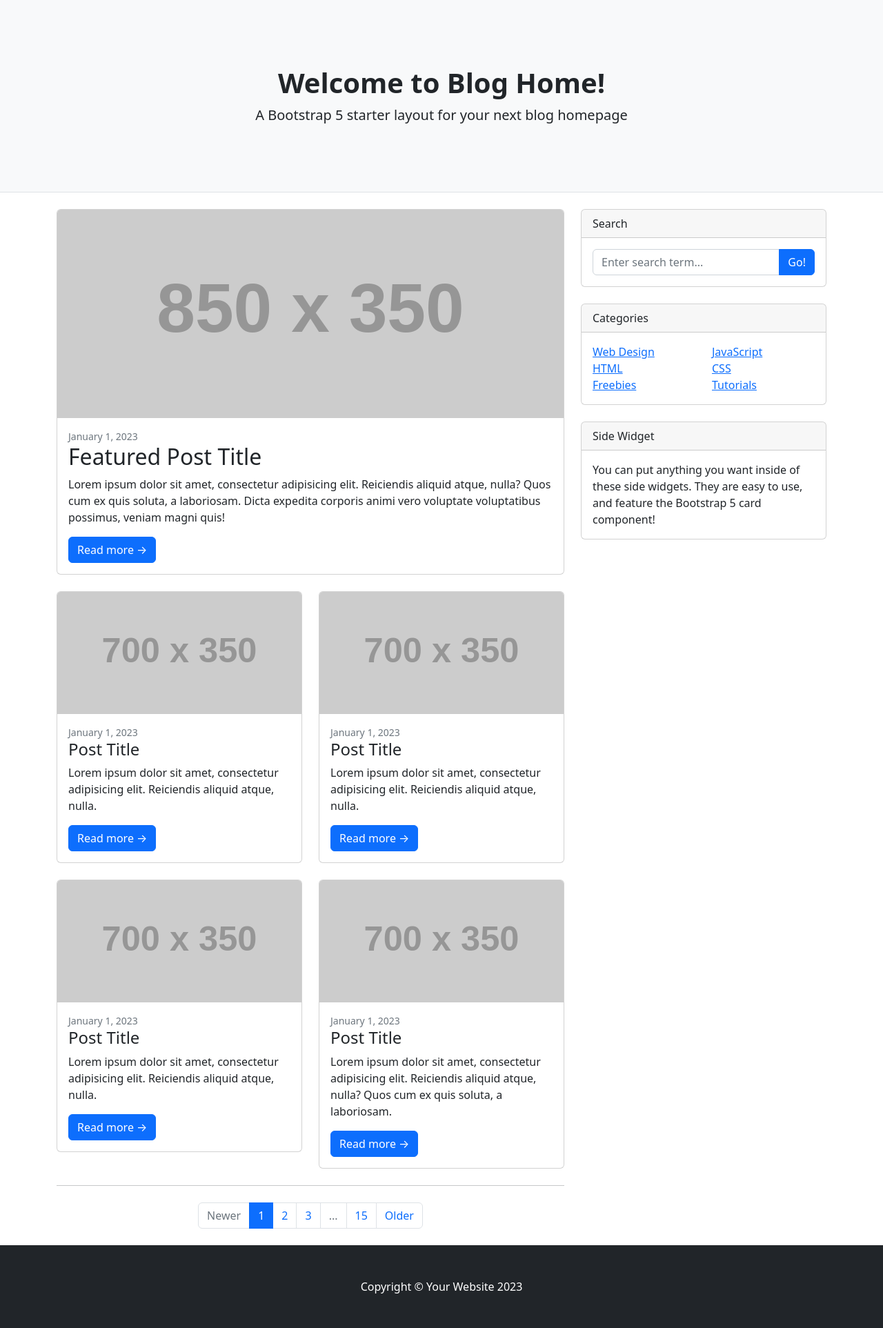
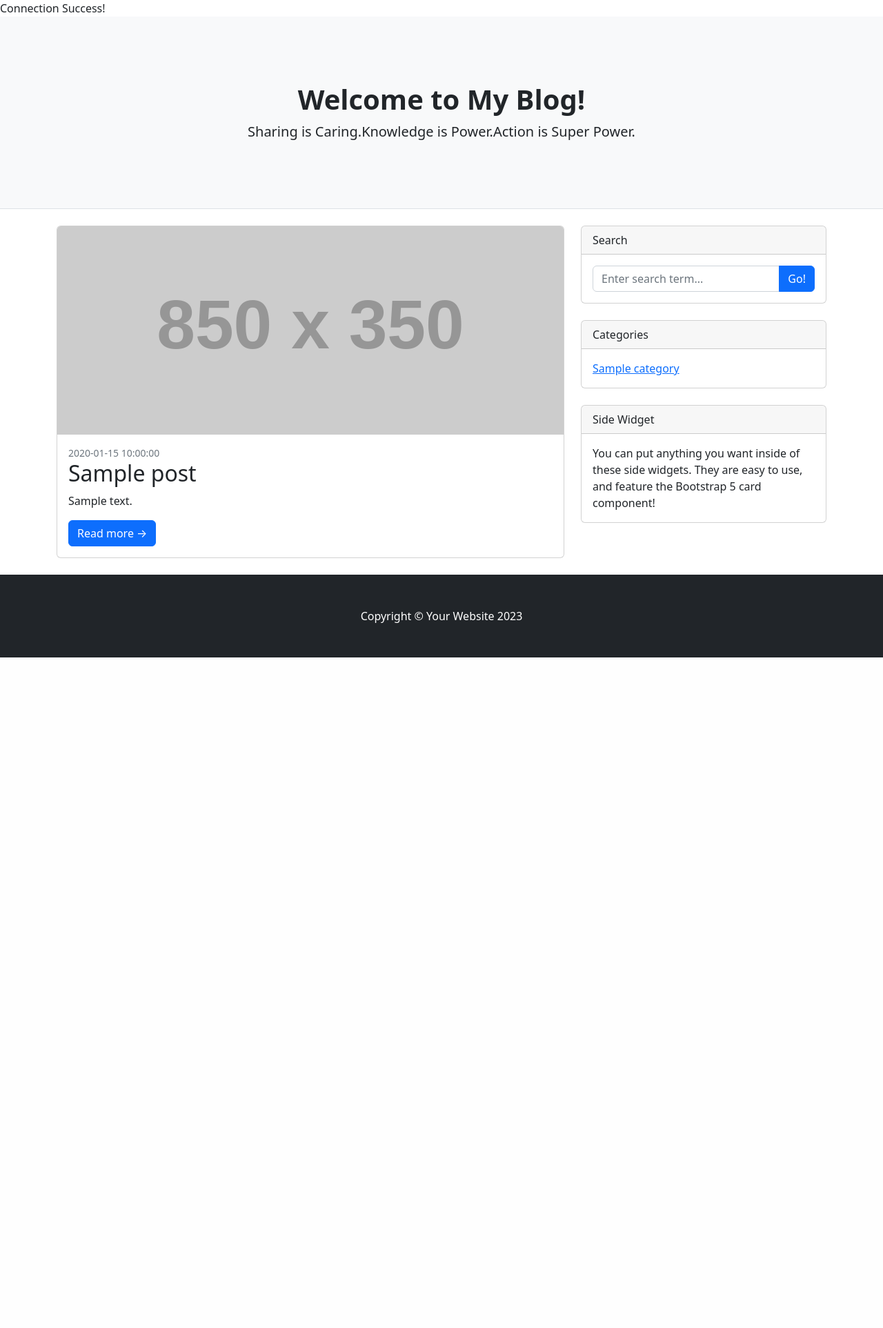
Before and after one commit to Hayzel21/Blog, a PHP site: page / in a window 1280 px wide. Shown: the part 56-1981 px from the top of the page at 69% size. After the commit the page ends 1009 px from the top, so only its background shows below. Run offline with PHP 8.4, Linux system fonts and the light colour scheme; tables that the repository leaves empty or names only in its code hold one stand-in row (values such as "Sample post"); grey boxes labelled with a size stand in for pictures from a placeholder-image service; some libraries are stand-ins or nearby versions.

Commit message:
Blog Day3

```diff
--- a/backend/index.php
+++ b/backend/index.php
@@ -3,7 +3,7 @@
     include "layouts/nav_sidebar.php";
 
 ?>
-            <div id="layoutSidenav_content">
+
                 <main>
                     <div class="container-fluid px-4">
                         <h1 class="mt-4">Dashboard</h1>
--- a/backend/posts.php
+++ b/backend/posts.php
@@ -5,7 +5,7 @@ include "layouts/nav_sidebar.php";
 ?>
 
 
-
+<h1>Hello</h1>
 
 
 
--- a/backend/tables.php
+++ b/backend/tables.php
@@ -3,7 +3,7 @@
     include "layouts/nav_sidebar.php";
 
 ?>
-            <div id="layoutSidenav_content">
+
                 <main>
                     <div class="container-fluid px-4">
                         <h1 class="mt-4">Tables</h1>
--- /dev/null
+++ b/dibconnect.php
@@ -0,0 +1,27 @@
+<?php
+
+try{
+
+        $server_name = "localhost";
+        $dbname = "blog";
+        $dbuser = "root";
+        $dbpassword ="";
+
+        $dsn="mysql:localhost=$server_name;dbname=$dbname";
+
+        $conn = new PDO ($dsn, $dbuser ,$dbpassword);
+        $conn->setAttribute(PDO::ATTR_ERRMODE , PDO::ERRMODE_EXCEPTION);
+
+
+        echo "Connection Success!";
+
+
+}catch(PDOException $e){
+
+    echo "Connection Failed:" .$e->getMessage();
+
+
+
+};
+
+?>
--- a/index.php
+++ b/index.php
@@ -1,6 +1,18 @@
   <?php
 
     include "layouts/navbar.php";
+    include "dibconnect.php";
+
+    $sql = "SELECT * From posts";
+
+    $prep = $conn->prepare($sql);
+
+    $prep->execute();
+
+    $posts = $prep->fetchAll();
+
+    // var_dump($posts);
+
 
   ?>
 
@@ -8,8 +20,8 @@
         <header class="py-5 bg-light border-bottom mb-4">
             <div class="container">
                 <div class="text-center my-5">
-                    <h1 class="fw-bolder">Welcome to Blog Home!</h1>
-                    <p class="lead mb-0">A Bootstrap 5 starter layout for your next blog homepage</p>
+                    <h1 class="fw-bolder">Welcome to My Blog!</h1>
+                    <p class="lead mb-0">Sharing is Caring.Knowledge is Power.Action is Super Power.</p>
                 </div>
             </div>
         </header>
@@ -17,78 +29,33 @@
         <div class="container">
             <div class="row">
                 <!-- Blog entries-->
+
                 <div class="col-lg-8">
                     <!-- Featured blog post-->
+
+                    <?php
+
+                        foreach($posts as $post){
+
+                    ?>
                     <div class="card mb-4">
                         <a href="#!"><img class="card-img-top" src="https://dummyimage.com/850x350/dee2e6/6c757d.jpg" alt="..." /></a>
                         <div class="card-body">
-                            <div class="small text-muted">January 1, 2023</div>
-                            <h2 class="card-title">Featured Post Title</h2>
-                            <p class="card-text">Lorem ipsum dolor sit amet, consectetur adipisicing elit. Reiciendis aliquid atque, nulla? Quos cum ex quis soluta, a laboriosam. Dicta expedita corporis animi vero voluptate voluptatibus possimus, veniam magni quis!</p>
+                            <div class="small text-muted"><?= $post['created_at'] ?></div>
+                            <h2 class="card-title"><?= $post['title']  ?></h2>
+                            <p class="card-text"><?= $post['description'] ?></p>
                             <a class="btn btn-primary" href="#!">Read more →</a>
                         </div>
                     </div>
-                    <!-- Nested row for non-featured blog posts-->
-                    <div class="row">
-                        <div class="col-lg-6">
-                            <!-- Blog post-->
-                            <div class="card mb-4">
-                                <a href="#!"><img class="card-img-top" src="https://dummyimage.com/700x350/dee2e6/6c757d.jpg" alt="..." /></a>
-                                <div class="card-body">
-                                    <div class="small text-muted">January 1, 2023</div>
-                                    <h2 class="card-title h4">Post Title</h2>
-                                    <p class="card-text">Lorem ipsum dolor sit amet, consectetur adipisicing elit. Reiciendis aliquid atque, nulla.</p>
-                                    <a class="btn btn-primary" href="#!">Read more →</a>
-                                </div>
-                            </div>
-                            <!-- Blog post-->
-                            <div class="card mb-4">
-                                <a href="#!"><img class="card-img-top" src="https://dummyimage.com/700x350/dee2e6/6c757d.jpg" alt="..." /></a>
-                                <div class="card-body">
-                                    <div class="small text-muted">January 1, 2023</div>
-                                    <h2 class="card-title h4">Post Title</h2>
-                                    <p class="card-text">Lorem ipsum dolor sit amet, consectetur adipisicing elit. Reiciendis aliquid atque, nulla.</p>
-                                    <a class="btn btn-primary" href="#!">Read more →</a>
-                                </div>
-                            </div>
-                        </div>
-                        <div class="col-lg-6">
-                            <!-- Blog post-->
-                            <div class="card mb-4">
-                                <a href="#!"><img class="card-img-top" src="https://dummyimage.com/700x350/dee2e6/6c757d.jpg" alt="..." /></a>
-                                <div class="card-body">
-                                    <div class="small text-muted">January 1, 2023</div>
-                                    <h2 class="card-title h4">Post Title</h2>
-                                    <p class="card-text">Lorem ipsum dolor sit amet, consectetur adipisicing elit. Reiciendis aliquid atque, nulla.</p>
-                                    <a class="btn btn-primary" href="#!">Read more →</a>
-                                </div>
-                            </div>
-                            <!-- Blog post-->
-                            <div class="card mb-4">
-                                <a href="#!"><img class="card-img-top" src="https://dummyimage.com/700x350/dee2e6/6c757d.jpg" alt="..." /></a>
-                                <div class="card-body">
-                                    <div class="small text-muted">January 1, 2023</div>
-                                    <h2 class="card-title h4">Post Title</h2>
-                                    <p class="card-text">Lorem ipsum dolor sit amet, consectetur adipisicing elit. Reiciendis aliquid atque, nulla? Quos cum ex quis soluta, a laboriosam.</p>
-                                    <a class="btn btn-primary" href="#!">Read more →</a>
-                                </div>
-                            </div>
-                        </div>
-                    </div>
-                    <!-- Pagination-->
-                    <nav aria-label="Pagination">
-                        <hr class="my-0" />
-                        <ul class="pagination justify-content-center my-4">
-                            <li class="page-item disabled"><a class="page-link" href="#" tabindex="-1" aria-disabled="true">Newer</a></li>
-                            <li class="page-item active" aria-current="page"><a class="page-link" href="#!">1</a></li>
-                            <li class="page-item"><a class="page-link" href="#!">2</a></li>
-                            <li class="page-item"><a class="page-link" href="#!">3</a></li>
-                            <li class="page-item disabled"><a class="page-link" href="#!">...</a></li>
-                            <li class="page-item"><a class="page-link" href="#!">15</a></li>
-                            <li class="page-item"><a class="page-link" href="#!">Older</a></li>
-                        </ul>
-                    </nav>
+
+
+                    <?php
+
+                        }
+
+                    ?>
                 </div>
+
                 <!-- Side widgets-->
                 <div class="col-lg-4">
 
--- a/layouts/footer.php
+++ b/layouts/footer.php
@@ -1,3 +1,19 @@
+  <?php
+
+        $sql = "SELECT * from categories";
+
+        $prep = $conn->prepare($sql);
+
+        $prep->execute();
+
+        $categories = $prep->fetchAll();
+
+        // var_dump ($categories);
+
+  ?>
+
+
+
   <!-- Search widget-->
   <div class="card mb-4">
                         <div class="card-header">Search</div>
@@ -15,16 +31,17 @@
                             <div class="row">
                                 <div class="col-sm-6">
                                     <ul class="list-unstyled mb-0">
-                                        <li><a href="#!">Web Design</a></li>
-                                        <li><a href="#!">HTML</a></li>
-                                        <li><a href="#!">Freebies</a></li>
-                                    </ul>
-                                </div>
-                                <div class="col-sm-6">
-                                    <ul class="list-unstyled mb-0">
-                                        <li><a href="#!">JavaScript</a></li>
-                                        <li><a href="#!">CSS</a></li>
-                                        <li><a href="#!">Tutorials</a></li>
+
+                                    <?php
+
+                                        foreach($categories as $category){
+
+                                    ?>
+                                        <li><a href="#!"><?= $category['name'] ?></a></li>
+
+                                    <?php
+                                        }
+                                    ?>
                                     </ul>
                                 </div>
                             </div>
```
